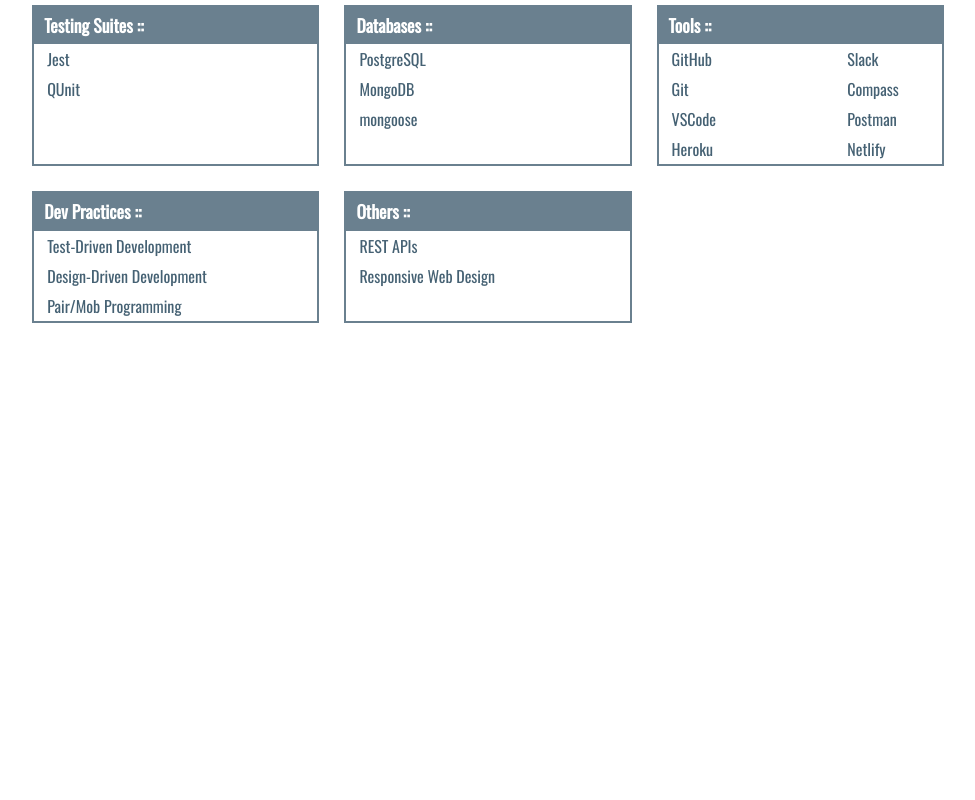
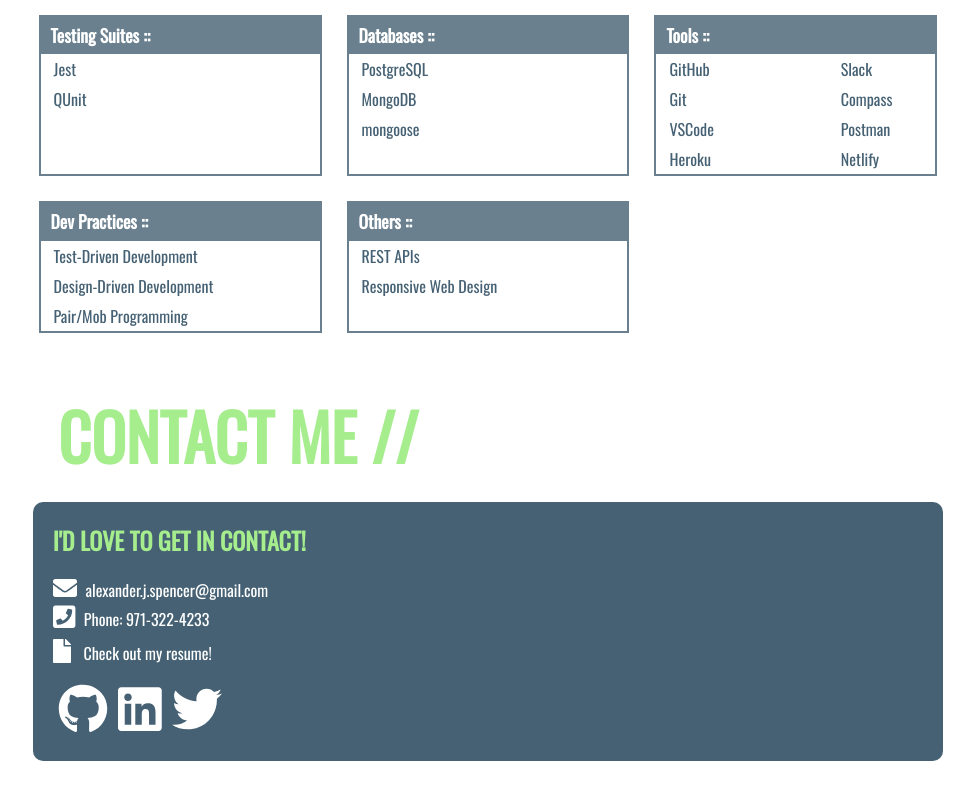
Before and after one commit to alexjonspencer1/portfolio-site, a React app: page / in a window 1280 px wide. Shown: the part 1072-1872 px from the top of the page, without its empty margins (152-1127 px from the left). Before the commit the page ends 1496 px from the top, so only its background shows below. Built offline with nearby package versions, Linux system fonts and the light colour scheme.

Commit message:
contact section prelim, other tweaks as well

```diff
--- a/src/components/App.js
+++ b/src/components/App.js
@@ -3,6 +3,7 @@ import Header from './header/Header';
 import './App.css';
 import Techstack from './techstack/Techstack';
 import AboutMe from './aboutme/AboutMe';
+import ContactMe from './contact/ContactMe';
 
 export default function App() {
   return (
@@ -10,6 +11,7 @@ export default function App() {
       <Header />
       <AboutMe />
       <Techstack />
+      <ContactMe />
     </>
   );
 }
--- a/src/components/aboutme/AboutMe.css
+++ b/src/components/aboutme/AboutMe.css
@@ -6,7 +6,7 @@
   display: flex;
   justify-content: center;
   align-items: center;
-  width: 72%;
+  width: 71vw;
 
   img {
     height: 280px;
--- a/src/components/aboutme/AboutMe.js
+++ b/src/components/aboutme/AboutMe.js
@@ -1,8 +1,5 @@
 /* eslint-disable react/no-unescaped-entities */
 import React from 'react';
-import { FontAwesomeIcon } from '@fortawesome/react-fontawesome';
-import { faSmile } from '@fortawesome/free-solid-svg-icons';
-
 import styles from './AboutMe.css';
 
 const AboutMe = () => {
@@ -15,7 +12,7 @@ const AboutMe = () => {
         </div>
         <div className={styles.AboutMeParagraph}>
           <p>
-            My name is Alex Spencer, and I'm a Full Stack Software Developer. I come to software development career after spending six years in institutional consulting and asset management. I am inspired to buils sleek, functional applications that solve real world problems, or just my own personal problems <FontAwesomeIcon icon={faSmile} />
+            My name is Alex Spencer, and I'm a Full Stack Software Developer. I come to software development career after spending six years in institutional consulting and asset management. I am inspired to buils sleek, functional applications that solve real world problems, or just my own personal problems.
           </p>
           <p>
             I am proficient in the MERN (MongoDB, Express, React, Node.js) technology stack, and have built many applications leveraging this tech stack, as well as other tools (please see below).
--- /dev/null
+++ b/src/components/contact/ContactMe.css
@@ -0,0 +1,59 @@
+@import url('https://fonts.googleapis.com/css?family=Oswald&display=swap');
+
+.ContactMeHeader {
+  font-family: 'Oswald', sans-serif;
+  margin-bottom: 10px;
+  margin-top: 50px;
+  text-transform: uppercase;
+  color: #a6ed8e;
+  font-size: 4em;
+  margin-left: 210px;
+}
+
+.ContactDiv {
+  background-color: #456173;
+  padding: 20px;
+  color: white;
+  font-family: 'Oswald', sans-serif;
+  width: 68vw;
+  margin: 0 auto;
+  border-radius: 10px;
+  margin-top: 20px;
+  margin-bottom: 80px;
+
+  .DocumentText {
+    margin-left: 9px;
+  }
+
+  .SocialIcon {
+    font-size: 50px;
+    margin: 5px 5px;
+  }
+
+  .SocialIcon:hover {
+    color: #a6ed8e;
+  }
+
+  a {
+    color: white;
+    font-size: 1.5em;
+  }
+
+  a:hover {
+    color: #a6ed8e;
+  }
+
+  p {
+    margin: 0px 0px 0px 5px;
+    display: inline;
+  }
+
+  h2 {
+    margin: 0px 0px 10px 0px;
+    text-transform: uppercase;
+    color: #a6ed8e;
+  }
+}
+.PhoneIcon {
+  font-size: 1.6em;
+}
--- /dev/null
+++ b/src/components/contact/ContactMe.js
@@ -0,0 +1,28 @@
+/* eslint-disable react/no-unescaped-entities */
+import React from 'react';
+import styles from './ContactMe.css';
+import { FontAwesomeIcon } from '@fortawesome/react-fontawesome';
+import { faGithub, faTwitter, faLinkedin } from '@fortawesome/free-brands-svg-icons';
+import { faEnvelope, faPhoneSquare, faFile } from '@fortawesome/free-solid-svg-icons';
+
+const ContactMe = () => {
+  return (
+    <>
+      <h1 className={styles.ContactMeHeader}>Contact Me //</h1>
+      <div className={styles.ContactDiv}>
+        <h2>I'd love to get in contact!</h2>
+        <a target="blank" href="mailto:alexander.j.spencer@gmail.com"><FontAwesomeIcon icon={faEnvelope} /></a> <p>alexander.j.spencer@gmail.com</p>
+        <br></br>
+        <FontAwesomeIcon className={styles.PhoneIcon} icon={faPhoneSquare} /> <p> Phone: 971-322-4233</p>
+        <br></br>
+        <a target="blank" href="src/assets/AlexSpencerResume.pdf"><FontAwesomeIcon icon={faFile} /></a> <p className={styles.DocumentText}>Check out my resume!</p>
+        <br></br>
+        <a className={styles.SocialIcon} target="blank" href="https://github.com/alexjonspencer1"><FontAwesomeIcon icon={faGithub} /></a>
+        <a className={styles.SocialIcon} target="blank" href="https://www.linkedin.com/in/alexjonspencer/"><FontAwesomeIcon icon={faLinkedin} /></a>
+        <a className={styles.SocialIcon} target="blank" href="https://twitter.com/alexjonspencer"><FontAwesomeIcon icon={faTwitter} /></a>
+      </div>
+    </>
+  );
+};
+
+export default ContactMe;
--- a/src/components/header/Header.css
+++ b/src/components/header/Header.css
@@ -40,6 +40,7 @@
     margin-left: 4px;
     margin-right: 4px;
   }
+
   a:hover {
     color: #a6ed8e;
   }
--- a/src/components/techstack/Techstack.css
+++ b/src/components/techstack/Techstack.css
@@ -4,12 +4,12 @@
   display: flex;
   align-content: center;
   justify-content: center;
-  margin-bottom: 80px;
 }
 
 .TechstackUL {
 
-  width: 72vw;
+  width: 71vw;
+  margin: 0px;
   display: grid;
   grid-gap: 15px;
   padding: 10px 10px 0px 10px;
@@ -46,7 +46,6 @@
     transform: translate3d(-2px, -2px, 0);
     cursor: pointer;
   }
-
 }
 
 .Flex {
```
Also changed, not shown: 1 other file (tests, documents, lock files or other folders).
